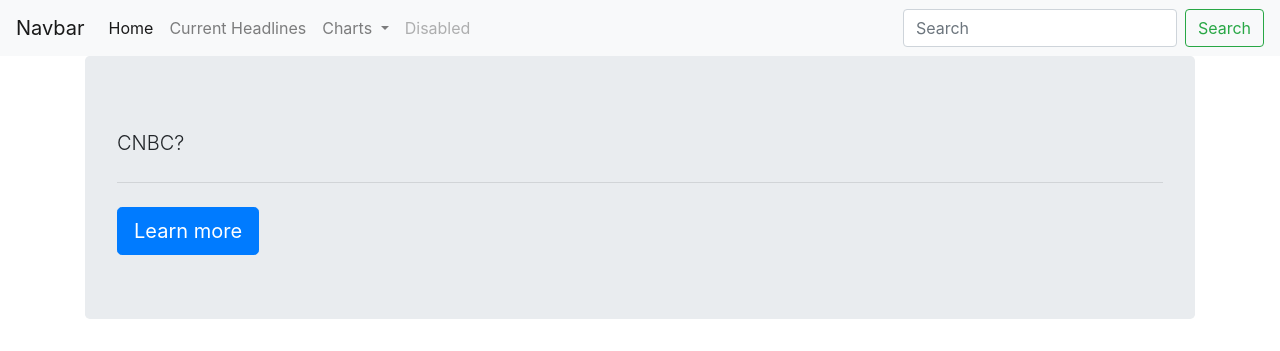
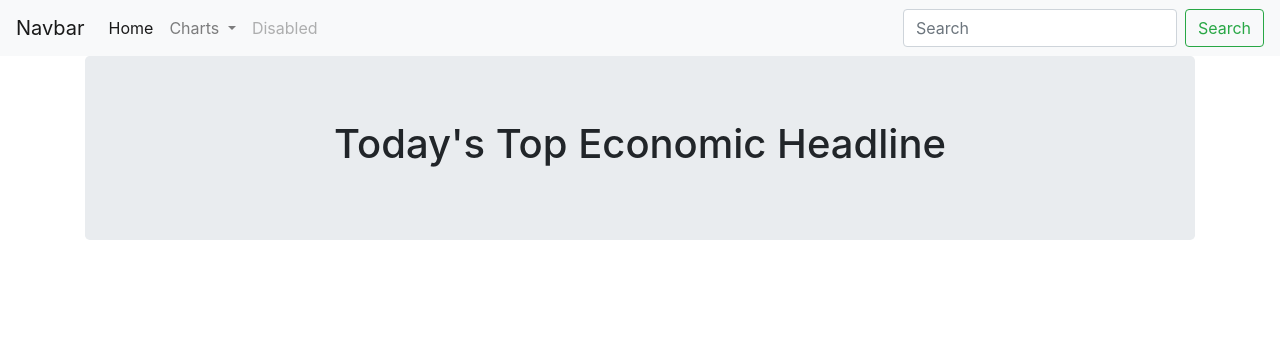
Before and after one commit to jigonder/Project_2, a Flask app: template templates/index.html in a window 1280 px wide. Shown: the top 351 px of the page. Run offline with Flask 2, Linux system fonts and the light colour scheme; the template is opened without the code that fills it, so the values that code supplies are empty; some libraries are stand-ins or nearby versions.

Commit message:
pushing updates

```diff
--- a/app.py
+++ b/app.py
@@ -1,4 +1,4 @@
-from flask import Flask, render_template, redirect
+from flask import Flask, render_template, redirect, send_from_directory
 from flask_pymongo import PyMongo
 import scrape_news
 
@@ -36,9 +36,10 @@ def misery():
 
     return render_template("misery.html")
 
-# @app.route("/stockindex")
-# def stocks():
-#     return render_template("stocks.html")
+
+@app.route("/stockindex")
+def stocks():
+     return render_template("stockSearch.html")
 
 if __name__ == "__main__":
     app.run(debug=True)
--- a/static/js/plots.js
+++ b/static/js/plots.js
@@ -1,4 +1,4 @@
-var apiKey = "29whdKQ_ubxUuEJEHgps";
+var apiKey = API_KEY;
 
 /**
  * Helper function to select stock data
@@ -44,7 +44,7 @@ function buildTable(dates, unemploymentRate, inflationRate, miseryIndex) {
 }
 
 function buildPlot() {
-  var url = `https://www.quandl.com/api/v3/datasets/USMISERY/INDEX.json?api_key=29whdKQ_ubxUuEJEHgps`;
+  var url = `https://www.quandl.com/api/v3/datasets/USMISERY/INDEX.json?api_key=${apiKey}`;
 
   d3.json(url).then(function(data) {
 
--- a/templates/index.html
+++ b/templates/index.html
@@ -4,8 +4,9 @@
 <head>
   <meta charset="UTF-8">
   <title>Economic</title>
-  <link rel="stylesheet" href="https://stackpath.bootstrapcdn.com/bootstrap/4.3.1/css/bootstrap.min.css" integrity="sha384-ggOyR0iXCbMQv3Xipma34MD+dH/1fQ784/j6cY/iJTQUOhcWr7x9JvoRxT2MZw1T" crossorigin="anonymous">
-  <link rel="stylesheet" href="style.css">
+  <link rel="stylesheet" href="https://cdn.jsdelivr.net/npm/bootstrap@4.5.3/dist/css/bootstrap.min.css" integrity="sha384-TX8t27EcRE3e/ihU7zmQxVncDAy5uIKz4rEkgIXeMed4M0jlfIDPvg6uqKI2xXr2" crossorigin="anonymous">
+  <link rel="stylesheet" href="../static/css/style.css">
+
 </head>
 <body>
   <nav class="navbar navbar-expand-lg navbar-light bg-light">
@@ -19,16 +20,14 @@
         <li class="nav-item active">
           <a class="nav-link" href="#">Home <span class="sr-only">(current)</span></a>
         </li>
-        <li class="nav-item">
-          <a class="nav-link" href="#">Current Headlines</a>
-        </li>
         <li class="nav-item dropdown">
           <a class="nav-link dropdown-toggle" href="#" id="navbarDropdown" role="button" data-toggle="dropdown" aria-haspopup="true" aria-expanded="false">
             Charts
           </a>
           <div class="dropdown-menu" aria-labelledby="navbarDropdown">
-            <a class="dropdown-item" href="misery.html">Misery Index</a>
-            <a class="dropdown-item" href="stockSearch.html">Stock Search</a>
+            <a class="dropdown-item" href="/miseryindex">Misery Index</a>
+            <a class="dropdown-item" href="/stockindex">Stock Search</a>
+
 
           </div>
         </li>
@@ -44,30 +43,17 @@
   </nav>
 
   <div class="container">
-    <div class="jumbotron">
-      <h1 class="display-4"></h1>
-      <p class="lead">CNBC?</p>
-      <hr class="my-4">
-      <a class="btn btn-primary btn-lg" href="#" role="button">Learn more</a>
-    </div>
+    <div class="headlines">
+          <div class="jumbotron text-center">
+            <h1>Today's Top Economic Headline</h1>
+          </div>
+          <h4 class="heading" href="/scrape"><img src={{newsDoc.imgLink}}> <a href={{newsDoc.articleLink}}>{{newsDoc.articleLink}}</a> </h4>
+          <p>{{newsDoc.imgText}}</p>
+          <a href={{newsDoc.authorLink}}>{{newsDoc.author}}</a>
+          <small>{{newsDoc.iDate}} </small>
+        </div>
+      </div>
   </div>
-
-<div class="container">
-  <h3 class="text-center">Stocks</h3>
-    <div class="row">
-        <div class="col-md-4">
-          <div class="thumbnail">
-            <img src="https://i.ytimg.com/vi/tntOCGkgt98/maxresdefault.jpg" alt="..." class="img-thumbnail">
-          </div>
-          <div class="caption">
-              <h3>NASDAQ</h3>
-              <p>...</p>
-              <p><a href="#" class="btn btn-primary" role="button">Button</a> <a href="/scrape" class="btn btn-default" role="button">Button</a></p>
-            </div>
-        </div>
-
-        </div>
-    </div>
 
 
 
@@ -76,9 +62,12 @@
 
 
 
-  <script src="https://code.jquery.com/jquery-3.3.1.slim.min.js" integrity="sha384-q8i/X+965DzO0rT7abK41JStQIAqVgRVzpbzo5smXKp4YfRvH+8abtTE1Pi6jizo" crossorigin="anonymous"></script>
-  <script src="https://cdnjs.cloudflare.com/ajax/libs/popper.js/1.14.7/umd/popper.min.js" integrity="sha384-UO2eT0CpHqdSJQ6hJty5KVphtPhzWj9WO1clHTMGa3JDZwrnQq4sF86dIHNDz0W1" crossorigin="anonymous"></script>
-  <script src="https://stackpath.bootstrapcdn.com/bootstrap/4.3.1/js/bootstrap.min.js" integrity="sha384-JjSmVgyd0p3pXB1rRibZUAYoIIy6OrQ6VrjIEaFf/nJGzIxFDsf4x0xIM+B07jRM" crossorigin="anonymous"></script>
+
+
+    <script src="https://code.jquery.com/jquery-3.5.1.slim.min.js" integrity="sha384-DfXdz2htPH0lsSSs5nCTpuj/zy4C+OGpamoFVy38MVBnE+IbbVYUew+OrCXaRkfj" crossorigin="anonymous"></script>
+    <script src="https://cdn.jsdelivr.net/npm/popper.js@1.16.1/dist/umd/popper.min.js" integrity="sha384-9/reFTGAW83EW2RDu2S0VKaIzap3H66lZH81PoYlFhbGU+6BZp6G7niu735Sk7lN" crossorigin="anonymous"></script>
+    <script src="https://cdn.jsdelivr.net/npm/bootstrap@4.5.3/dist/js/bootstrap.min.js" integrity="sha384-w1Q4orYjBQndcko6MimVbzY0tgp4pWB4lZ7lr30WKz0vr/aWKhXdBNmNb5D92v7s" crossorigin="anonymous"></script>
+
 
 
 
```
Also changed, not shown: templates/misery.html (+6 -3 lines), 1 other file.
